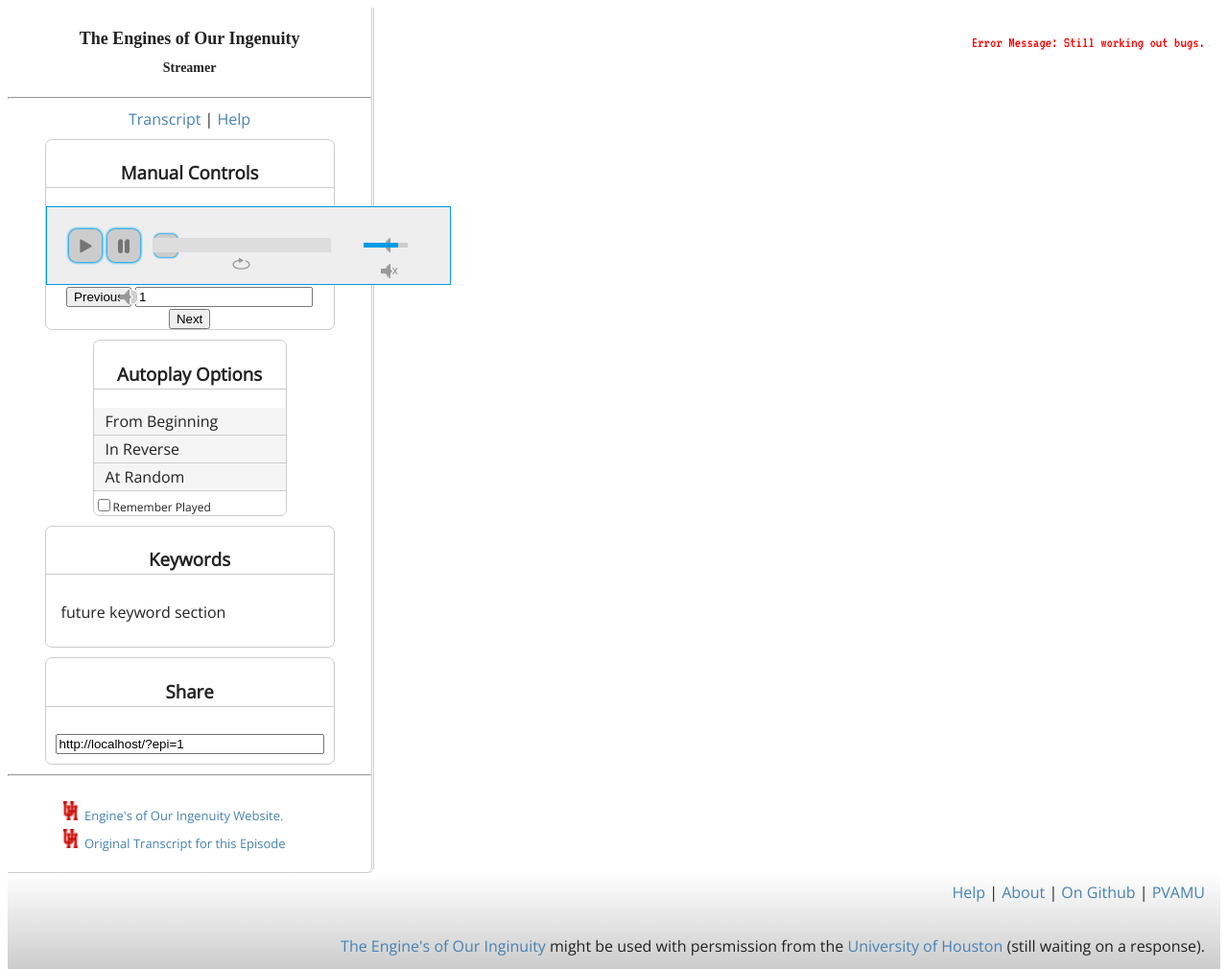
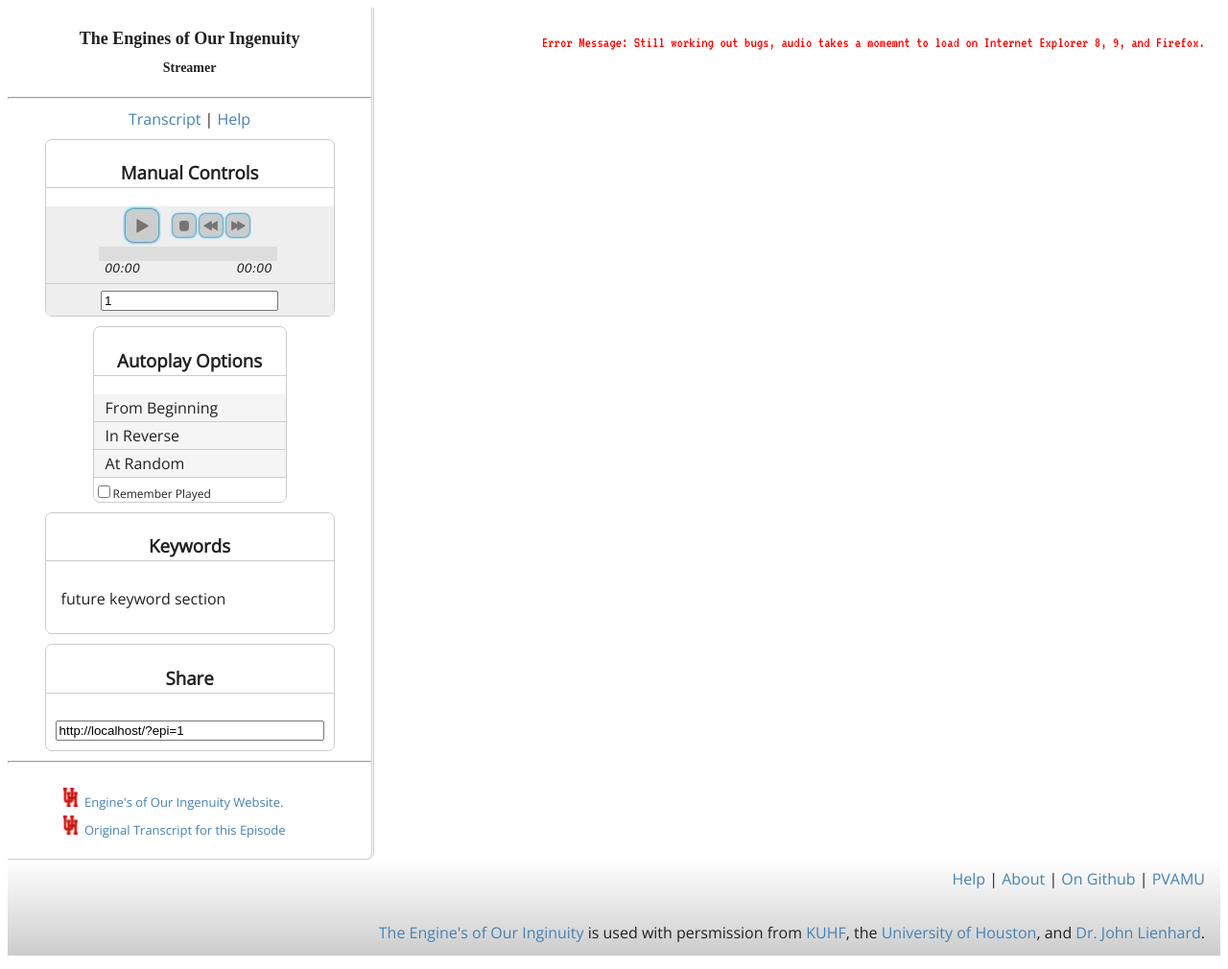
Before and after one commit to deplicator/EIStreamer, a PHP site: page /?epi=1 in a window 1280 px wide. Shown: the whole page at 96% size. Run offline with PHP 8.4, Linux system fonts and the light colour scheme; data that the repository does not hold is empty; some libraries are stand-ins or nearby versions; some web fonts are replaced.

Commit message:
Updates to cross browser compatability.

```diff
--- a/css/blue.monday/jplayer.blue.monday.css
+++ b/css/blue.monday/jplayer.blue.monday.css
@@ -12,6 +12,8 @@
  * Author: Silvia Benvenuti
  * Skin Version: 4.2 (jPlayer 2.2.0)
  * Date: 22nd October 2012
+ *
+ * Modified for EIStreamer Project
  */
 
 div.jp-audio,
@@ -26,12 +28,9 @@
 
 	font-family:Verdana, Arial, sans-serif;
 	line-height:1.6;
-	color: #666;
-	border:1px solid #009be3;
-	background-color:#eee;
 }
 div.jp-audio {
-	width:420px;
+	width:300px;
 }
 div.jp-audio-stream {
 	width:182px;
@@ -117,8 +116,9 @@
 }
 
 div.jp-audio ul.jp-controls {
-	width: 380px;
-	padding:20px 20px 0 20px;
+	width: 140px;
+	padding: 0;
+	margin: 0 auto;
 }
 
 div.jp-audio-stream ul.jp-controls {
@@ -188,11 +188,27 @@
 	background: url("jplayer.blue.monday.jpg") -29px -112px no-repeat;
 }
 
+a.jp-previous-disabled {
+	background: url("jplayer.blue.monday.jpg") -58px -112px no-repeat;
+}
+
+a.jp-previous-disabled:hover {
+	background: url("jplayer.blue.monday.jpg") -58px -112px no-repeat;
+}
+
 a.jp-next {
 	background: url("jplayer.blue.monday.jpg") 0 -141px no-repeat;
 }
 a.jp-next:hover {
 	background: url("jplayer.blue.monday.jpg") -29px -141px no-repeat;
+}
+
+a.jp-next-disabled {
+	background: url("jplayer.blue.monday.jpg") -58px -141px no-repeat;
+}
+
+a.jp-next-disabled:hover {
+	background: url("jplayer.blue.monday.jpg") -58px -141px no-repeat;
 }
 
 /* @end */
@@ -209,8 +225,8 @@
 	height:15px;
 }
 div.jp-audio div.jp-type-single div.jp-progress {
-	left:110px;
 	width:186px;
+	margin: 10px 0 10px 55px;
 }
 div.jp-audio div.jp-type-playlist div.jp-progress {
 	left:166px;
@@ -343,8 +359,8 @@
 	top:50px;
 }
 div.jp-audio div.jp-type-single div.jp-time-holder {
-	left:110px;
 	width:186px;
+	margin: 5px 0 10px 50px;
 }
 div.jp-audio div.jp-type-playlist div.jp-time-holder {
 	left:166px;
--- a/css/default.css
+++ b/css/default.css
@@ -1,5 +1,4 @@
 @import url(http://reset5.googlecode.com/hg/reset.min.css);
-@import url(jplayer.blue.monday.css);
 
 @import url(http://fonts.googleapis.com/css?family=Droid+Serif);
 @import url(http://fonts.googleapis.com/css?family=Open+Sans);
@@ -56,6 +55,20 @@
     padding: 8px 16px;
 }
 
+#transcript blockquote blockquote {
+	font-family: 'Open Sans', sans-serif;
+    font-size: 16px;
+    line-height: 24px;
+    padding: 8px 16px;
+	margin: 0 0 0 20px;
+}
+
+#transcript * {
+	font-family: 'Open Sans', sans-serif;
+    font-size: 16px;
+    line-height: 24px;
+}
+
 a {
 	text-decoration: none;
 	color: Steelblue;
@@ -89,6 +102,12 @@
 	text-align: center;
 	width: 300px;
 	margin: 0 auto;
+}
+
+#manualInput {
+	background: #eee;
+	border-top: 1px solid #ccc;
+	padding: 5px;
 }
 
 #manualControls  button,
--- a/index.php
+++ b/index.php
@@ -31,6 +31,7 @@
 				<h3>Manual Controls</h3>
 
 				<div id="jquery_jplayer_1" class="jp-jplayer"></div>
+
 				<div id="jp_container_1" class="jp-audio">
 					<div class="jp-type-single">
 						<div class="jp-gui jp-interface">
@@ -38,29 +39,25 @@
 								<li><a href="javascript:;" class="jp-play" tabindex="1">play</a></li>
 								<li><a href="javascript:;" class="jp-pause" tabindex="1">pause</a></li>
 								<li><a href="javascript:;" class="jp-stop" tabindex="1">stop</a></li>
-							<li><a href="javascript:;" class="jp-mute" tabindex="1" title="mute">mute</a></li>
-							<li><a href="javascript:;" class="jp-unmute" tabindex="1" title="unmute">unmute</a></li>
-							<li><a href="javascript:;" class="jp-volume-max" tabindex="1" title="max volume">max volume</a></li>
+								<li><a href="javascript:;" class="jp-previous" tabindex="1">previous</a></li>
+								<li><a href="javascript:;" class="jp-next" tabindex="1">next</a></li>
 							</ul>
+
 							<div class="jp-progress">
 								<div class="jp-seek-bar">
 									<div class="jp-play-bar"></div>
 								</div>
 							</div>
-							<div class="jp-volume-bar">
-							<div class="jp-volume-bar-value"></div>
-							</div>
+
 							<div class="jp-time-holder">
 								<div class="jp-current-time"></div>
 								<div class="jp-duration"></div>
 								<ul class="jp-toggles">
-							<li><a href="javascript:;" class="jp-repeat" tabindex="1" title="repeat">repeat</a></li>
-							<li><a href="javascript:;" class="jp-repeat-off" tabindex="1" title="repeat off">repeat off</a></li>
 								</ul>
 							</div>
+
 						</div>
-							<div class="jp-title">
-							</div>
+
 						<div class="jp-no-solution">
 							<span>Update Required</span>
 							To play the media you will need to either update your browser to a recent version or update your <a href="http://get.adobe.com/flashplayer/" target="_blank">Flash plugin</a>.
@@ -68,24 +65,12 @@
 					</div>
 				</div>
 
+				<div id="manualInput">
+					<input id="manual" type="text">
+				</div>
 
-						<!--<div id="jquery_jplayer_1" class="jp-jplayer"></div>
-						<p>
-						<a href="javascript:;" id="play">play</a><a href="javascript:;" id="pause">pause</a> |
-						<a href="javascript:;" id="stop">stop</a> |
-						<span id="currentTime"></span> / <span id="duration"></span>
-						<div id="progress">
-						<div id="seekbar"><div id="playbar"></div></div></div>
-						</p>-->
+			</div>
 
-
-
-
-				<!--<audio id="player" controls></audio>-->
-				<button id="previous">Previous</button>
-				<input id="manual" type="text">
-				<button id="next">Next</button>
-			</div>
 			<div id="autoplay" class="playOptions">
 				<h3>Autoplay Options</h3>
 				<div id="ascending" class="auto-option">From Beginning</div>
@@ -93,28 +78,35 @@
 				<div id="continuousRandom" class="auto-option">At Random</div>
 				<div id="track"><input type="checkbox">Remember Played</div>
 			</div>
+
 			<div id="keyword" class="playOptions"><!--keyword tag cloud could be cool here-->
 				<h3>Keywords</h3>
 				<p>future keyword section</p>
 			</div>
+
 			<div id="share" class="playOptions">
 				<h3>Share</h3>
 				<input id="shareTextbox" type="text" readonly>
 			</div>
 
 			<hr>
+
 			<div id="officialInfo">
 				<ul id="links">
 					<li><a href="http://www.uh.edu/engines/">Engine's of Our Ingenuity Website.</a></li>
 				</ul>
 			</div>
+
 		</div>
+
+		<!--Right side-->
 		<div id="message">
-			<p>Error Message: Still working out bugs.</p>
+			<p>Error Message: Still working out bugs, audio takes a momemnt to load on Internet Explorer 8, 9, and Firefox.</p>
 		</div>
 
 		<div id="transcript" class="mainViewArea"></div>
 
+		<!--Help Page-->
 		<div id="help" class="mainViewArea hidden">
 			<div class="helpSection" id="helpHeader">
 				<p>This help section provides additional information on how to use The Engine's of Ingenuity Streamer.</p>
@@ -123,7 +115,7 @@
 				<p><em>Toggle</em> between transcript and this help section.</p>
 			</div>
 			<div class="helpSection" id="helpManualControls">
-				<p><em>Manual Controls</em> allow for playing and pausing, also skipping to the next or last episode. The text box can also be used to type in an episode number manually. The episode will automatically change as the number is typed.</p>
+				<p><em>Manual Controls</em> allow for playing, pausing, and stopping, also skipping to the next or last episode. The text box can also be used to type in an episode number manually. The episode will automatically change as the number is typed.</p>
 			</div>
 			<div class="helpSection" id="helpAutoControls">
 				<p><em>Autoplay Options</em> automaticly play a continuous stream of episodes. Checking the "Remembered Played" box will create a cookie that tracks the episodes already played so you can start where you left off on subsequent visits. All cookies created by this website can be deleted by clicking here.</p>
@@ -139,16 +131,19 @@
 			</div>
 		</div>
 
+		<!--About Page-->
 		<div id="about" class="mainViewArea hidden">
 			<p>about page</p>
+			<a href="index.php" id="transcriptButton">Back to Transcript</a>
 		</div>
+
 	</div>
 
 	<footer>
-		<p>	<a href="?epi=help" id="helpButton" >Help</a> | <a href="?epi=about" id="helpButton" >About</a> | <a>On Github</a> | <a href="http://pvamu.edu">PVAMU</a>
+		<p>	<a href="?epi=help" id="helpButton" >Help</a> | <a href="?epi=about" id="helpButton" >About</a> | <a href="https://github.com/deplicator/EIStreamer">On Github</a> | <a href="http://pvamu.edu">PVAMU</a>
 
 		</p>
-		<p><a href="http://www.uh.edu/engines/">The Engine's of Our Inginuity</a> might be used with persmission from the <a href="http://uh.edu">University of Houston</a> (still waiting on a response).</p>
+		<p><a href="http://www.uh.edu/engines/">The Engine's of Our Inginuity</a> is used with persmission from <a href="http://kuhf.org">KUHF</a>, the <a href="http://uh.edu">University of Houston</a>, and <a href="http://www.uh.edu/engines/jhlbio.htm">Dr. John Lienhard</a>.</p>
 	</footer>
 
     <script src="scripts/eistreamer.js"></script>
```
Also changed, not shown: scripts/eistreamer.js (+75 -67 lines), css/blue.monday/jplayer.blue.monday.jpg, 1 other file. Lines whose indentation alone changed are shown as unchanged.
